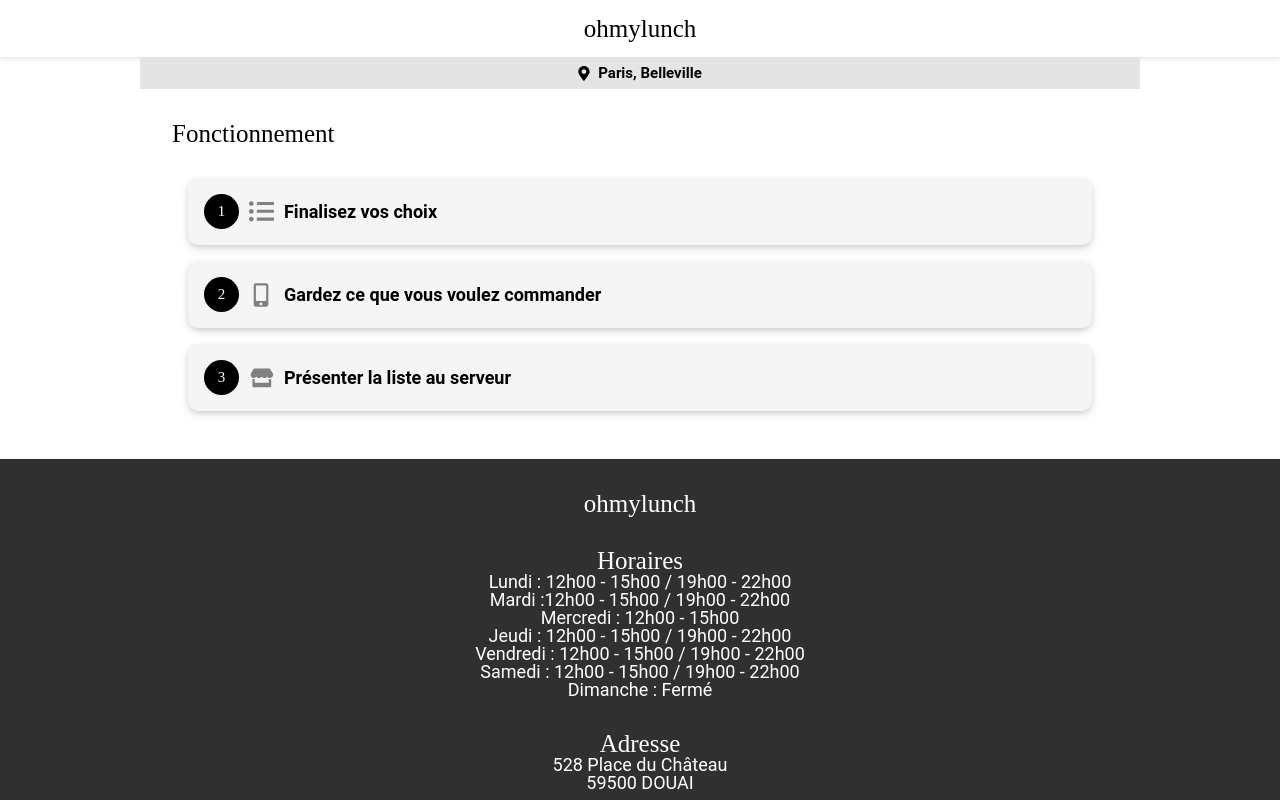
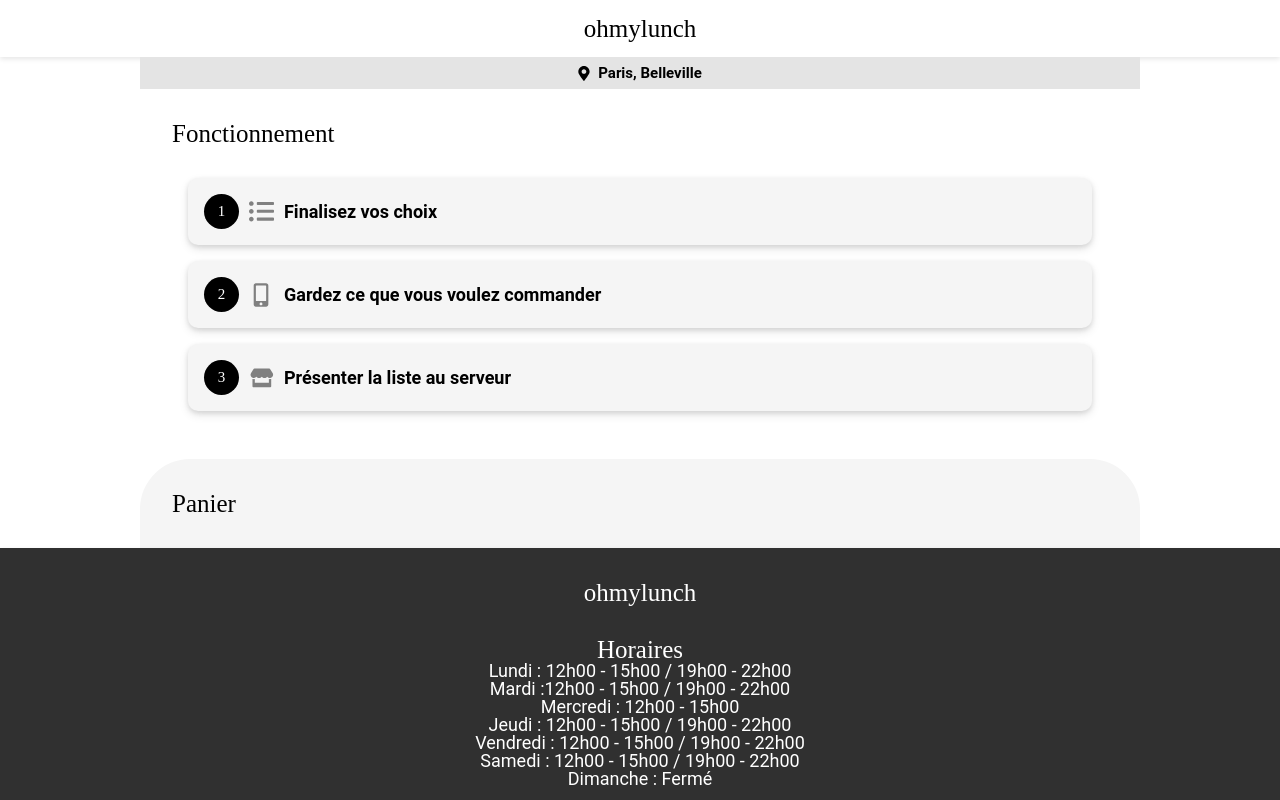
Before and after one commit to julien382/ohmylunch, a React (Vite) app: page /Panier in a window 1280 px wide. Shown: the top 800 px of the page. Built offline with nearby package versions, Linux system fonts and the light colour scheme; a web font is replaced by a local one.

Commit message:
add container panier

```diff
--- /dev/null
+++ b/src/components/Cart/Cart.jsx
@@ -0,0 +1,12 @@
+import './Cart.scss'
+
+const Cart = () => {
+    return (
+        <div className='cart'>
+                <h2 className='cartTitle'>Panier</h2>
+
+        </div>
+    )
+}
+
+export default Cart
--- /dev/null
+++ b/src/components/Cart/Cart.scss
@@ -0,0 +1,16 @@
+@import '../../styles/index.scss';
+
+.cart {
+    display: flex;
+    flex-direction: column;
+    padding: 2rem;
+    background-color: $secondary-white-color;
+    color: $primary-black-color;
+    border-top-left-radius: 50px;
+    border-top-right-radius: 50px;
+}
+
+.cartTitle {
+    font-size: $primary-font-size;
+    font-family: $secondary-font;
+}
--- a/src/components/History/History.jsx
+++ b/src/components/History/History.jsx
@@ -4,8 +4,8 @@ const History = () => {
     return (
         <div className='history'>
                 <h2 className='historyTitle'>ohmylunch</h2>
+                <h3 className='historyText'>Notre Restaurant</h3>
                 <span className='laCarteTypePlatsBarre'></span>
-                <h3 className='historyText'>Notre Restaurant</h3>
 
         </div>
     )
--- a/src/pages/CartPage/CartPage.jsx
+++ b/src/pages/CartPage/CartPage.jsx
@@ -5,6 +5,7 @@ import portableIcon from '../../assets/svg/portable.svg';
 import shopIcon from '../../assets/svg/shop.svg';
 import Fonctionnement from '../../components/Fonctionnement/Fonctionnement';
 import ContainerCity from '../../components/ContainerCity/ContainerCity';
+import Cart from '../../components/Cart/Cart';
 
 const CartPage = () => {
 
@@ -18,6 +19,7 @@ const CartPage = () => {
                 text1={"Finalisez vos choix"}
                 text2={"Gardez ce que vous voulez commander"}
                 text3={"Présenter la liste au serveur"} />
+            <Cart />
 
         </div>
     )
```
